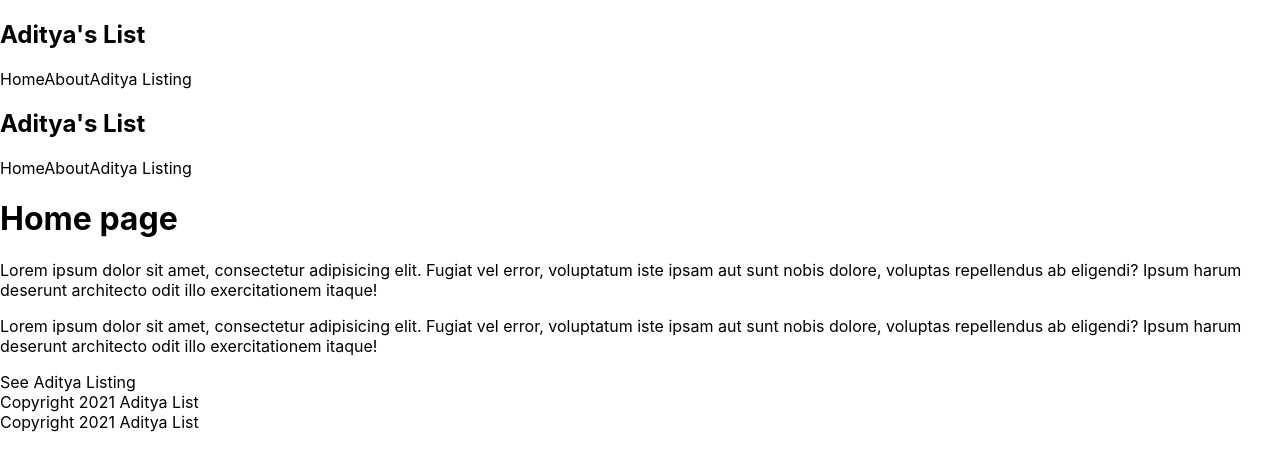
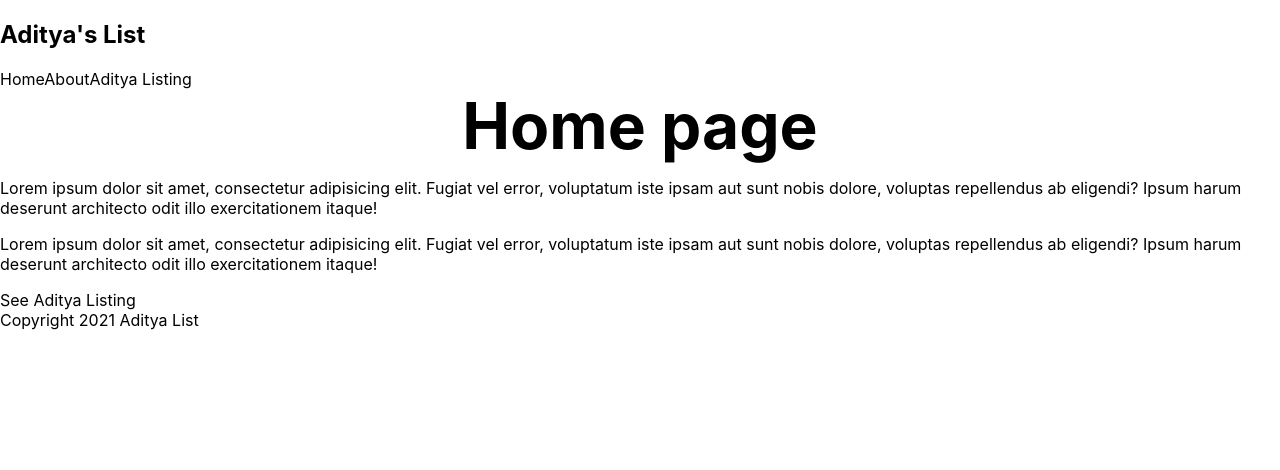
Before and after one commit to adityajinegar/list-of-people-nextjs, a Next.js app: page / in a window 1280 px wide. Shown: the top 470 px of the page. Built offline with nearby package versions, Linux system fonts and the light colour scheme.

Commit message:
Update index.js

```diff
--- a/pages/index.js
+++ b/pages/index.js
@@ -8,24 +8,22 @@
 export default function Home() {
   return (
     <div>
-      <Navbar></Navbar>
-      <h1>Home page</h1>
-      <p>
+      <h1 className={styles.title}>Home page</h1>
+      <p className={styles.text}>
         Lorem ipsum dolor sit amet, consectetur adipisicing elit. Fugiat vel
         error, voluptatum iste ipsam aut sunt nobis dolore, voluptas repellendus
         ab eligendi? Ipsum harum deserunt architecto odit illo exercitationem
         itaque!
       </p>
-      <p>
+      <p className={styles.text}>
         Lorem ipsum dolor sit amet, consectetur adipisicing elit. Fugiat vel
         error, voluptatum iste ipsam aut sunt nobis dolore, voluptas repellendus
         ab eligendi? Ipsum harum deserunt architecto odit illo exercitationem
         itaque!
       </p>
       <Link href="/Listings">
-        <a>See Aditya Listing</a>
+        <a className={styles.btn}>See Aditya Listing</a>
       </Link>
-      <Footer></Footer>
     </div>
   );
 }
```
